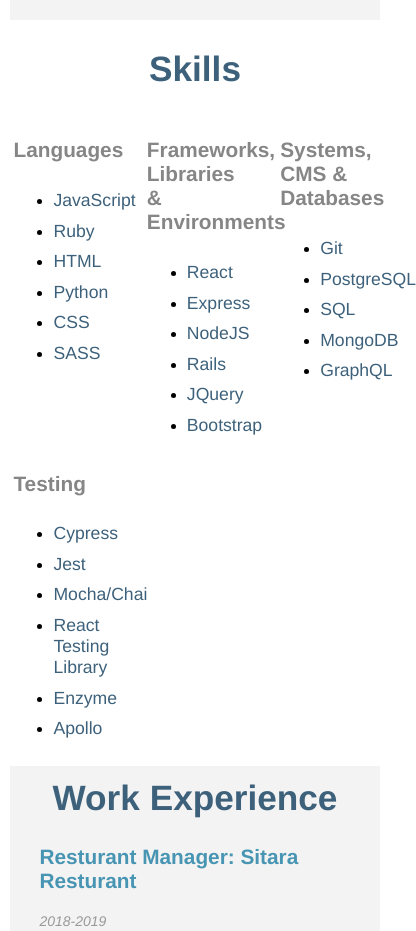
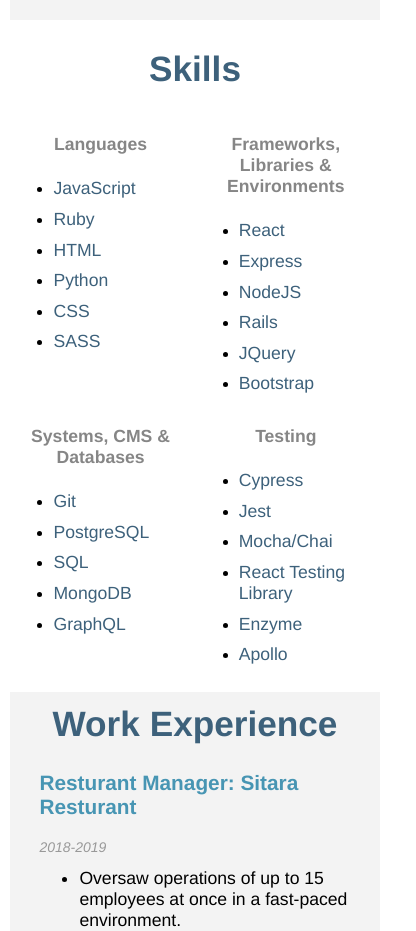
Before and after one commit to JashanB/my-portfolio, a React (Create React App) app: page / in a window 390 px wide. Shown: the part 1560-2491 px from the top of the page, 416 px wide, since content can reach past the window. Built offline with nearby package versions, Linux system fonts and the light colour scheme.

Commit message:
fixed skills

```diff
--- a/src/components/profile/Profile.css
+++ b/src/components/profile/Profile.css
@@ -51,13 +51,13 @@
 
 }
 
-.skill-item h4 {
+/* .skill-item h4 {
   color: #868686;
   font-size: 130%;
   font-weight: bold;
   text-align: left;
   top: 0;
-}
+} */
 
 .skill-item p {
   text-align: left;
@@ -66,10 +66,10 @@
   margin-bottom: -8px;
 }
 
-.skill-item {
+/* .skill-item {
   width: 25%;
   padding-right: 3%;
-}
+} */
 @media only screen and (min-width: 646px){
 .skills-flex {
   display: flex;
@@ -102,6 +102,18 @@
   width: 25%;
   padding-right: 3%;
 } */
+.skill-item h4 {
+  color: #868686;
+  font-size: 130%;
+  font-weight: bold;
+  text-align: left;
+  top: 0;
+}
+
+.skill-item {
+  width: 25%;
+  padding-right: 3%;
+}
 }
 @media only screen and (max-width: 645px){
   .skills-flex {
@@ -137,4 +149,16 @@
     width: 25%;
     padding-right: 3%;
   } */
+  .skill-item h4 {
+    color: #868686;
+    font-size: 110%;
+    font-weight: bold;
+    text-align: center;
+    top: 0;
   }
+
+  .skill-item {
+    width: 47%;
+    padding-right: 3%;
+  }
+  }
```
